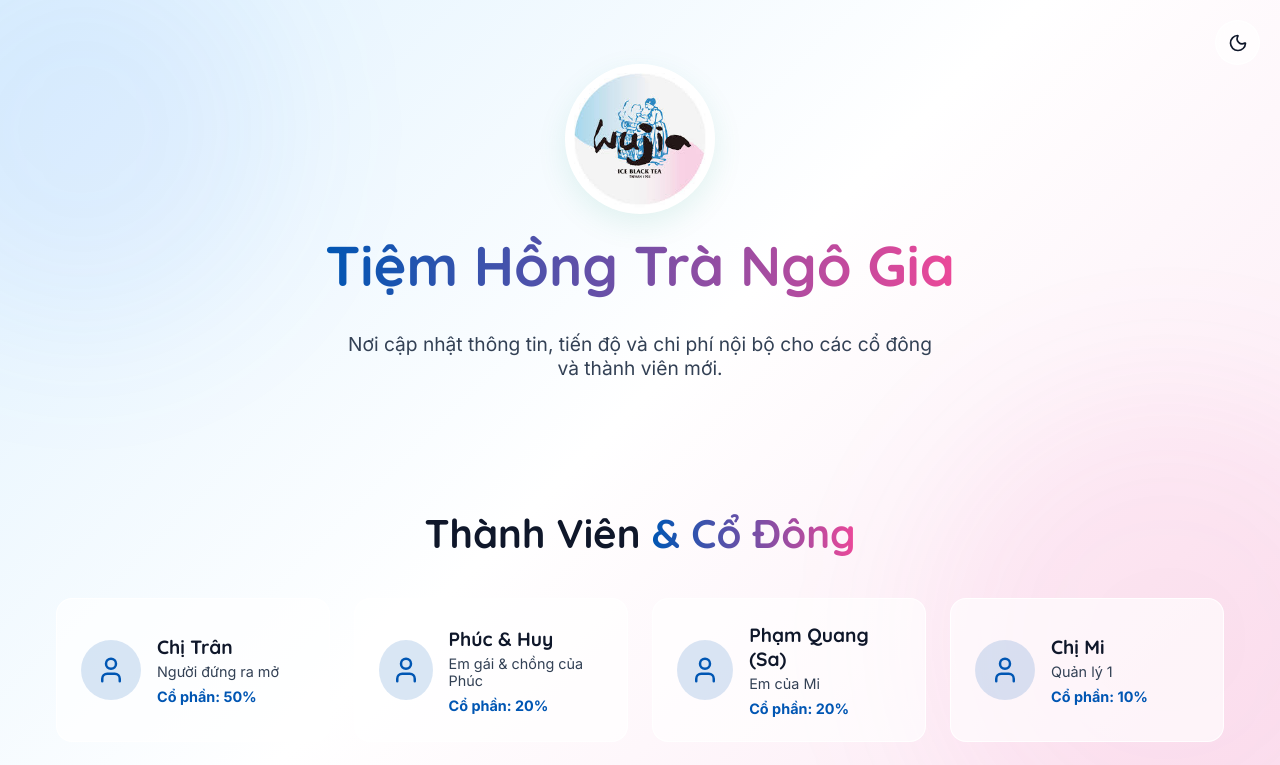
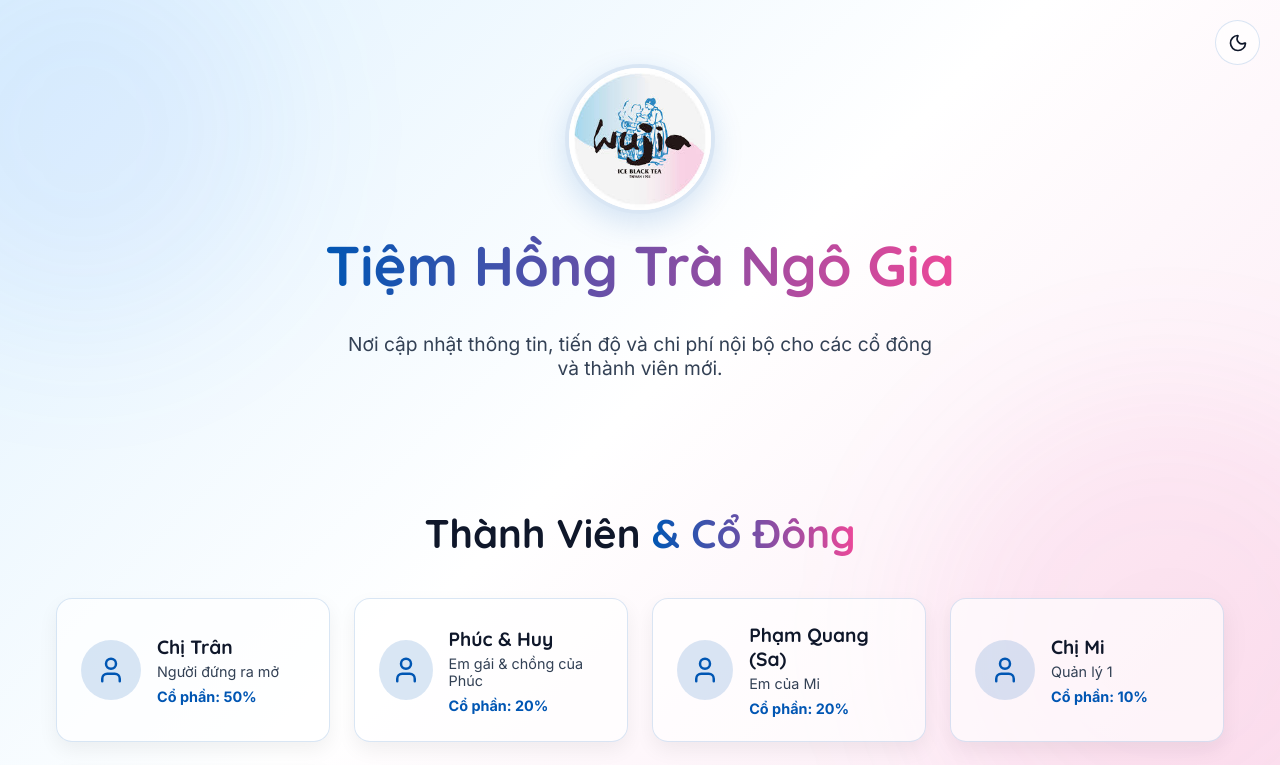
Before and after one commit to huy4vn/tea-shop-dashboard, a React (Vite) app: page / in a window 1280 px wide. Shown: the top 765 px of the page. Built offline with nearby package versions, Linux system fonts and the light colour scheme.

Commit message:
Add shadow and border to glass cards for better contrast

```diff
--- a/src/index.css
+++ b/src/index.css
@@ -12,10 +12,11 @@
 
   /* Glassmorphism Light Mode */
   --glass-bg: rgba(255, 255, 255, 0.65);
-  --glass-border: rgba(255, 255, 255, 0.9);
+  --glass-border: rgba(0, 86, 179, 0.15);
   --glass-blur: blur(16px);
-  --glass-shadow: rgba(5, 150, 105, 0.1);
-  --glass-hover-border: #ffffff;
+  --glass-shadow: rgba(0, 86, 179, 0.15);
+  --glass-shadow-default: 0 8px 20px rgba(0, 0, 0, 0.06);
+  --glass-hover-border: rgba(0, 86, 179, 0.3);
 
   /* Radii */
   --radius-sm: 8px;
@@ -36,7 +37,8 @@ body.dark {
   /* Glassmorphism Dark Mode */
   --glass-bg: rgba(255, 255, 255, 0.03);
   --glass-border: rgba(255, 255, 255, 0.05);
-  --glass-shadow: rgba(0, 0, 0, 0.2);
+  --glass-shadow: rgba(0, 0, 0, 0.3);
+  --glass-shadow-default: 0 8px 20px rgba(0, 0, 0, 0.2);
   --glass-hover-border: rgba(255, 255, 255, 0.1);
 }
 
@@ -69,7 +71,8 @@ h1, h2, h3, h4, h5, h6 {
   border: 1px solid var(--glass-border);
   border-radius: var(--radius-md);
   padding: 1.5rem;
-  transition: transform 0.3s ease, box-shadow 0.3s ease;
+  transition: transform 0.3s ease, box-shadow 0.3s ease, border-color 0.3s ease;
+  box-shadow: var(--glass-shadow-default);
 }
 
 .glass-card:hover {
```
